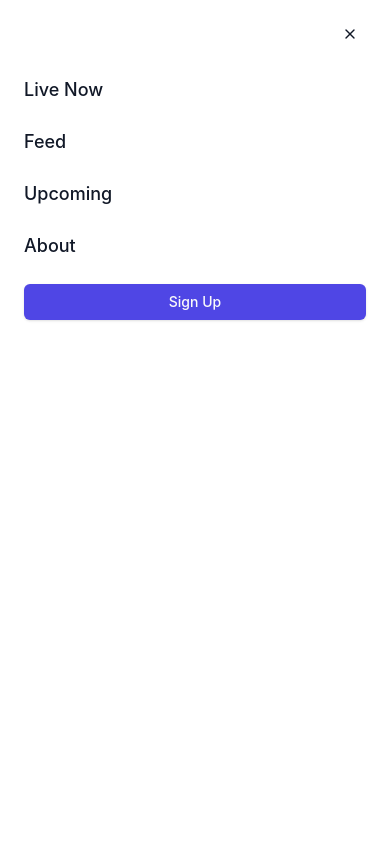
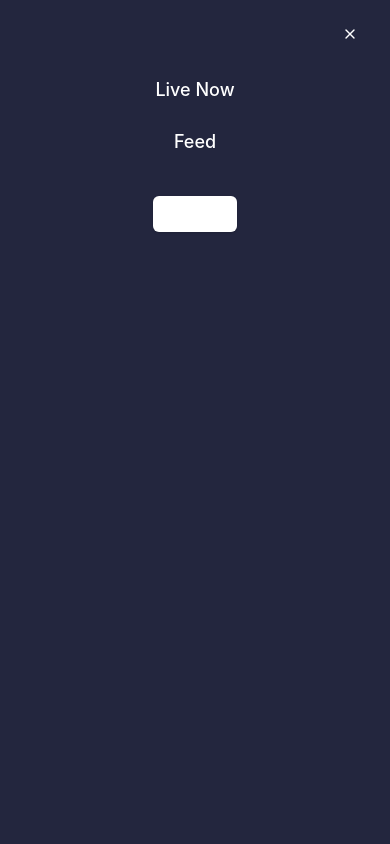
Before and after one commit to lazarobeas/sidelines-final, a Next.js app: page / in a window 390 px wide. Both pictures are taken after a click on the button 350 px from the left and 32 px from the top of the page. Shown: the top 844 px of the page. Built offline with nearby package versions, Linux system fonts and the light colour scheme; no server answers; the database is empty.

Commit message:
Signup button fixed

```diff
--- a/components/landing/header.tsx
+++ b/components/landing/header.tsx
@@ -3,6 +3,7 @@
 import { useState } from 'react';
 import { Menu, X } from 'lucide-react';
 import { Button } from '@/components/ui/button';
+import Link from 'next/link'; // Import Link
 
 export default function Header() {
     const [mobileMenuOpen, setMobileMenuOpen] = useState(false);
@@ -26,12 +27,16 @@ export default function Header() {
 
                     {/* Sign Up Button (Desktop) */}
                     <div className="hidden md:flex items-center">
-                        <Button className="ml-4 rounded-3xl border-black border-2 p-4 bg-white text-neutral-800 hover:text-indigo-600 font-medium">Sign Up</Button>
+                        <Link href="/login" passHref>
+                            <Button asChild className="ml-4 rounded-3xl border-black border-2 p-4 bg-white text-neutral-800 hover:text-indigo-600 font-medium">
+                                <a>Sign Up</a>
+                            </Button>
+                        </Link>
                     </div>
 
                     {/* Mobile Menu Button */}
                     <div className="md:hidden">
-                        <Button variant="ghost" onClick={() => setMobileMenuOpen(true)}>
+                        <Button variant="ghost" onClick={() => setMobileMenuOpen(true)} className="text-white hover:bg-white/10">
                             <Menu className="h-6 w-6" />
                         </Button>
                     </div>
@@ -40,19 +45,23 @@ export default function Header() {
 
             {/* Mobile Menu */}
             {mobileMenuOpen && (
-                <div className="fixed inset-0 z-50 bg-white md:hidden">
+                <div className="fixed inset-0 z-50 bg-main-blue text-white md:hidden">
                     <div className="flex justify-end p-4">
-                        <Button variant="ghost" onClick={() => setMobileMenuOpen(false)}>
+                        <Button variant="ghost" onClick={() => setMobileMenuOpen(false)} className="text-white hover:bg-white/10">
                             <X className="h-6 w-6" />
                         </Button>
                     </div>
                     <div className="px-6 pt-2 pb-8">
-                        <div className="flex flex-col space-y-6">
-                            <a href="/feed" className="text-lg font-medium" onClick={() => setMobileMenuOpen(false)}>Live Now</a>
-                            <a href="/feed" className="text-lg font-medium" onClick={() => setMobileMenuOpen(false)}>Feed</a>
-                            <a href="/upcoming" className="text-lg font-medium" onClick={() => setMobileMenuOpen(false)}>Upcoming</a>
-                            <a href="/about" className="text-lg font-medium" onClick={() => setMobileMenuOpen(false)}>About</a>
-                            <Button className="mt-4 bg-indigo-600 hover:bg-indigo-700 w-full">Sign Up</Button>
+                        <div className="flex flex-col space-y-6 items-center">
+                            <a href="/feed" className="text-lg font-medium hover:text-indigo-300" onClick={() => setMobileMenuOpen(false)}>Live Now</a>
+                            <a href="/feed" className="text-lg font-medium hover:text-indigo-300" onClick={() => setMobileMenuOpen(false)}>Feed</a>
+                            {/* <a href="/upcoming" className="text-lg font-medium hover:text-indigo-300" onClick={() => setMobileMenuOpen(false)}>Upcoming</a> */}
+                            {/* <a href="/about" className="text-lg font-medium hover:text-indigo-300" onClick={() => setMobileMenuOpen(false)}>About</a> */}
+                            <Link href="/login" passHref>
+                                <Button asChild className="mt-4 bg-white text-main-blue hover:bg-gray-200 w-full max-w-xs font-semibold">
+                                    <a>Sign Up</a>
+                                </Button>
+                            </Link>
                         </div>
                     </div>
                 </div>
```
